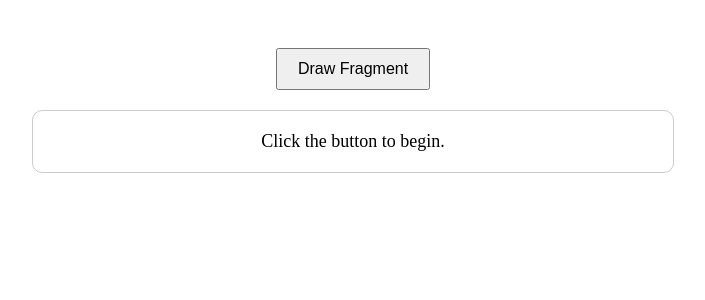
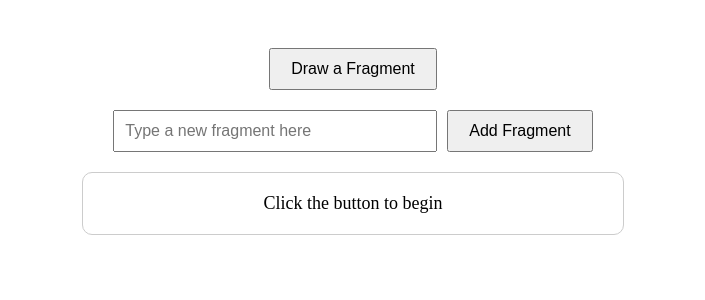
Before and after one commit to Michellevl3mm/fragment-site, a Next.js app: page / in a window 1280 px wide. Shown: the top 300 px of the page, without its empty margins (287-992 px from the left). Built offline with nearby package versions, Linux system fonts and the light colour scheme.

Commit message:
Add files via upload

```diff
--- a/next.config.js
+++ b/next.config.js
@@ -1 +1,7 @@
-module.exports = { reactStrictMode: true };
+
+/** @type {import('next').NextConfig} */
+const nextConfig = {
+  reactStrictMode: true,
+}
+
+module.exports = nextConfig
--- a/package.json
+++ b/package.json
@@ -1,5 +1,6 @@
+
 {
-  "name": "fragment-site-vercel-final",
+  "name": "fragment-site",
   "version": "1.0.0",
   "private": true,
   "scripts": {
--- a/pages/index.js
+++ b/pages/index.js
@@ -2,39 +2,77 @@
 import { useState, useEffect } from 'react';
 
 export default function Home() {
+  const [fragments, setFragments] = useState([]);
+  const [usedFragments, setUsedFragments] = useState([]);
   const [fragment, setFragment] = useState('');
+  const [inputValue, setInputValue] = useState('');
 
-  const drawFragment = async () => {
-    const res = await fetch('/api/fragments');
-    const data = await res.json();
-    if (data.fragment) {
-      setFragment(data.fragment);
-    } else {
-      setFragment('No available content.');
+  useEffect(() => {
+    const stored = localStorage.getItem('used');
+    if (stored) setUsedFragments(JSON.parse(stored));
+  }, []);
+
+  useEffect(() => {
+    localStorage.setItem('used', JSON.stringify(usedFragments));
+  }, [usedFragments]);
+
+  const getRandomFragment = () => {
+    if (fragments.length === 0) return setFragment('No available fragments.');
+    const available = fragments.filter(f => !usedFragments.includes(f));
+    if (available.length === 0) return setFragment('No available fragments.');
+    const randomIndex = Math.floor(Math.random() * available.length);
+    const result = available[randomIndex];
+    setFragment(result);
+    setUsedFragments([...usedFragments, result]);
+  };
+
+  const addFragment = () => {
+    if (inputValue.trim()) {
+      setFragments([...fragments, inputValue.trim()]);
+      setInputValue('');
     }
   };
 
   return (
     <main style={{ padding: 40, textAlign: 'center' }}>
       <button
-        onClick={drawFragment}
-        style={{ padding: '10px 20px', fontSize: '16px', marginBottom: '20px' }}
+        onClick={getRandomFragment}
+        style={{
+          padding: '10px 20px',
+          fontSize: '16px',
+          marginBottom: '20px',
+          cursor: 'pointer'
+        }}
       >
-        Draw Fragment
+        Draw a Fragment
       </button>
+      <div style={{ marginBottom: '20px' }}>
+        <input
+          value={inputValue}
+          onChange={(e) => setInputValue(e.target.value)}
+          placeholder="Type a new fragment here"
+          style={{
+            padding: '10px',
+            fontSize: '16px',
+            width: '300px',
+            marginRight: '10px'
+          }}
+        />
+        <button onClick={addFragment} style={{ padding: '10px 20px', fontSize: '16px' }}>
+          Add Fragment
+        </button>
+      </div>
       <div
         style={{
           padding: '20px',
           fontSize: '18px',
           border: '1px solid #ccc',
           borderRadius: '10px',
-          maxWidth: '600px',
-          margin: '0 auto',
-          wordWrap: 'break-word',
-          whiteSpace: 'pre-wrap'
+          maxWidth: '500px',
+          margin: '0 auto'
         }}
       >
-        {fragment || 'Click the button to begin.'}
+        {fragment || 'Click the button to begin'}
       </div>
     </main>
   );
```
